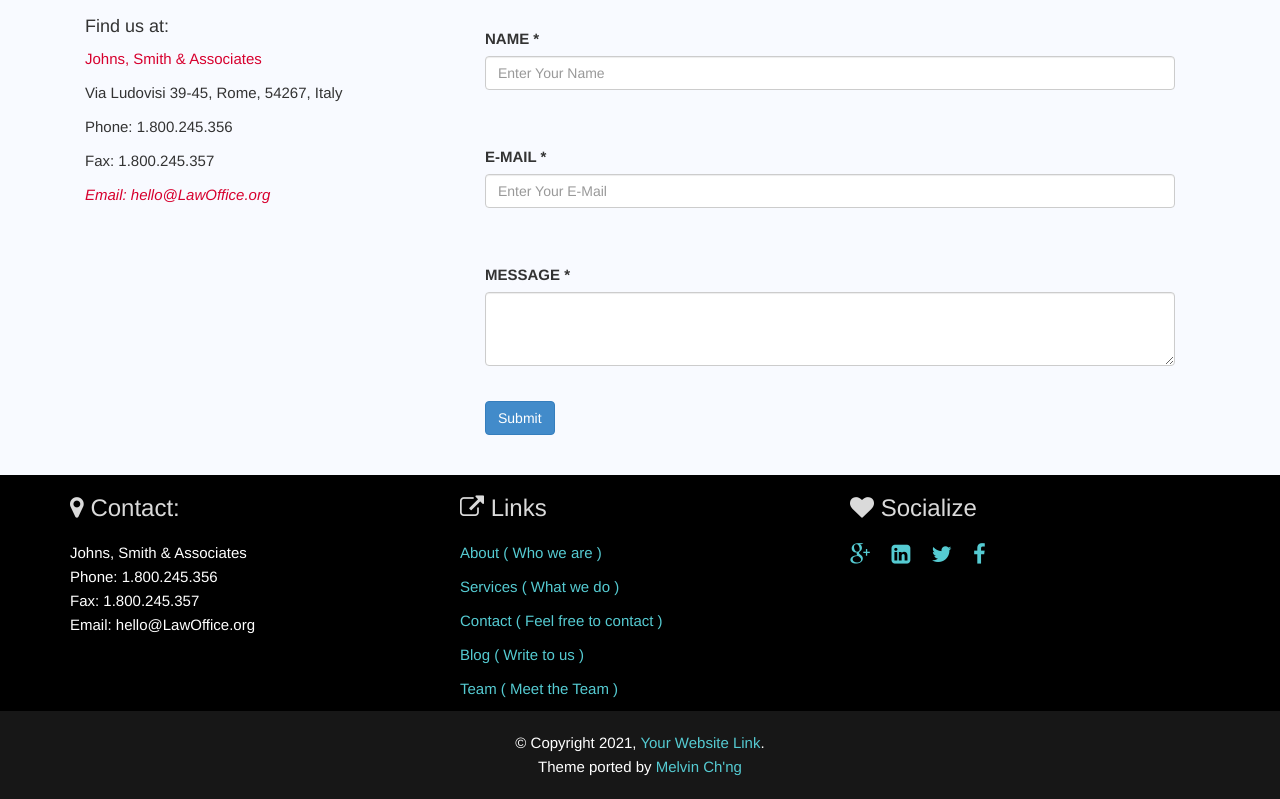
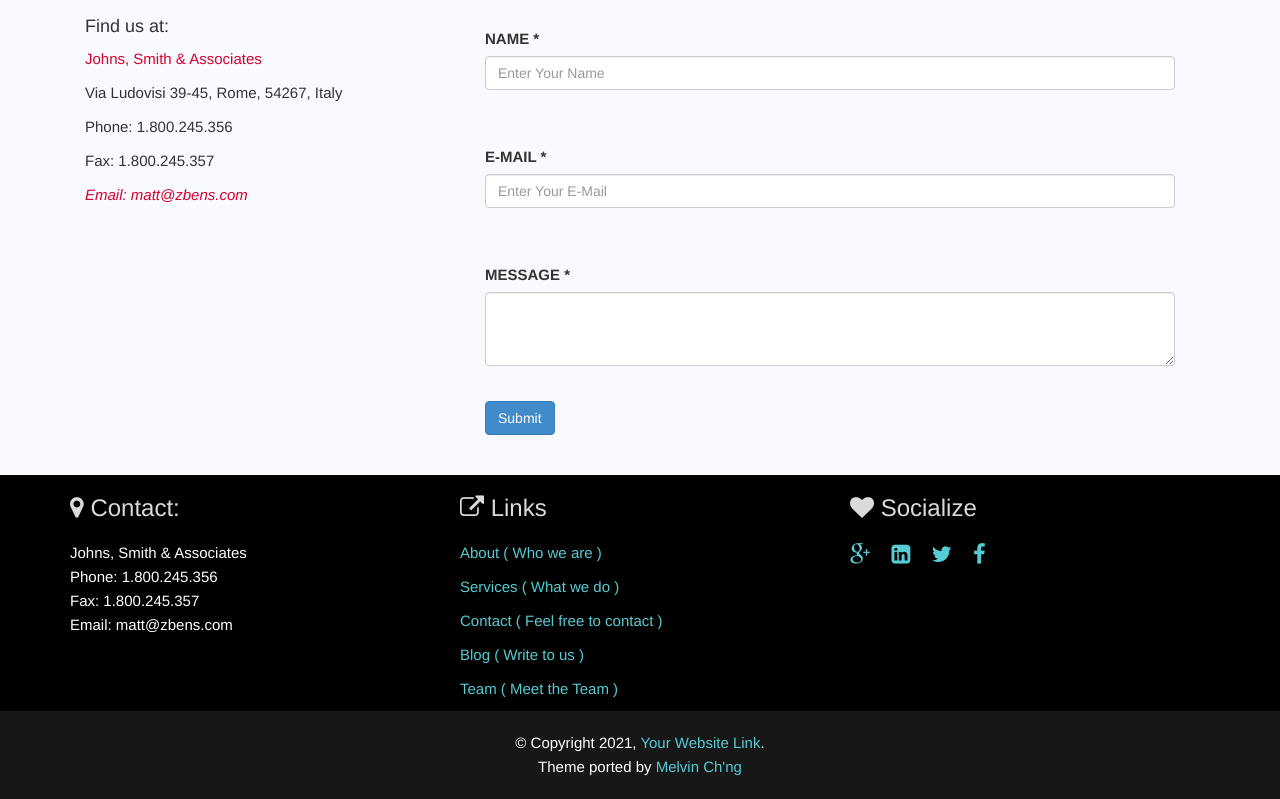
Before and after one commit to taqic/zben.github.io, a Jekyll site: the page built from contact.html, in a window 1280 px wide. Shown: the part 531-1330 px from the top of the page. Built offline with Jekyll 4.4.1, drawn with Linux system fonts in a browser that asks for light colours.

Commit message:
Update _config.yml

```diff
--- a/_config.yml
+++ b/_config.yml
@@ -26,7 +26,7 @@ company_name: Johns, Smith & Associates
 address_line: Via Ludovisi 39-45, Rome, 54267, Italy
 telephone_number: 1.800.245.356
 fax_number: 1.800.245.357
-company_email: hello@LawOffice.org
+company_email: matt@zbens.com
 google_map: https://www.google.com/maps/embed?pb=!1m14!1m12!1m3!1d3618.727010735933!2d91.837871!3d24.907291700000002!2m3!1f0!2f0!3f0!3m2!1i1024!2i768!4f13.1!5e0!3m2!1sen!2s!4v1404919738144
 
 # Social Link
```
